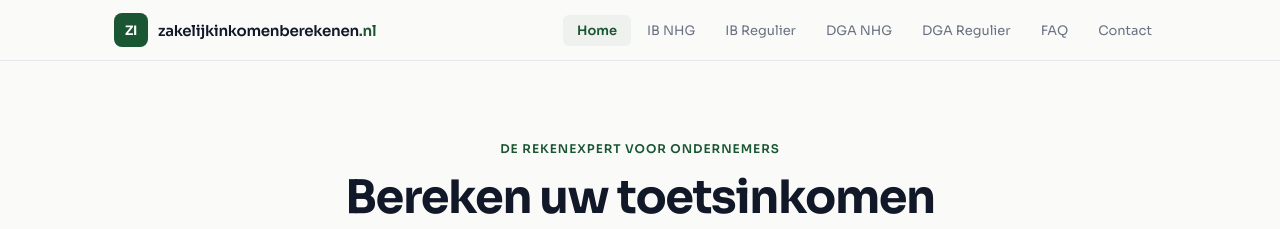
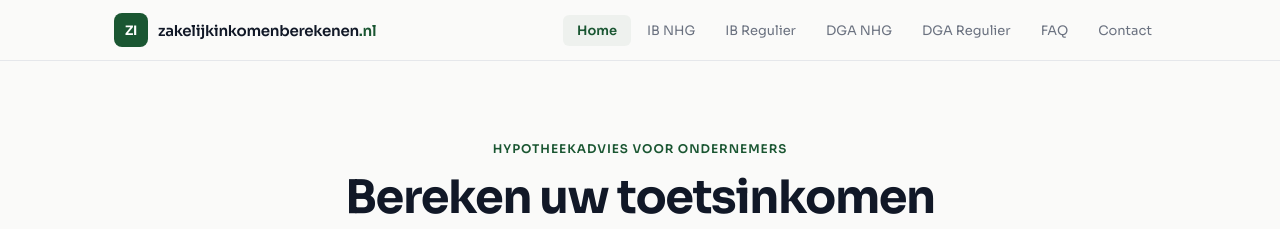
Before and after one commit to Michellin69/zakelijkinkomenberekenen.nl, a Next.js app: page / in a window 1280 px wide. Shown: the top 229 px of the page. Built offline with nearby package versions, Linux system fonts and the light colour scheme.

Commit message:
Update hero section text for entrepreneurs

```diff
--- a/app/components.js
+++ b/app/components.js
@@ -680,7 +680,7 @@ export function HomePage() {
       <div style={{ padding: "80px 24px 64px", textAlign: "center" }}>
         <div style={{ maxWidth: 640, margin: "0 auto" }}>
           <p style={{ fontSize: 12, fontWeight: 600, color: "var(--primary)", letterSpacing: "0.08em", textTransform: "uppercase", marginBottom: 16 }}>
-            De rekenexpert voor ondernemers
+            Hypotheekadvies voor ondernemers
           </p>
           <h1 style={{ fontSize: "clamp(30px, 5vw, 46px)", fontWeight: 700, lineHeight: 1.12, color: "var(--text)", margin: "0 0 18px", letterSpacing: "-0.03em" }}>
             Bereken uw toetsinkomen als ondernemer
```
